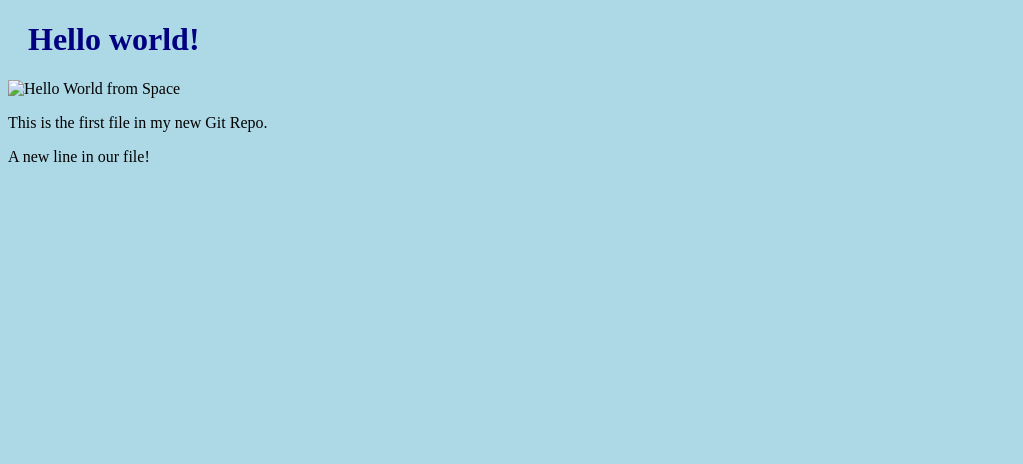
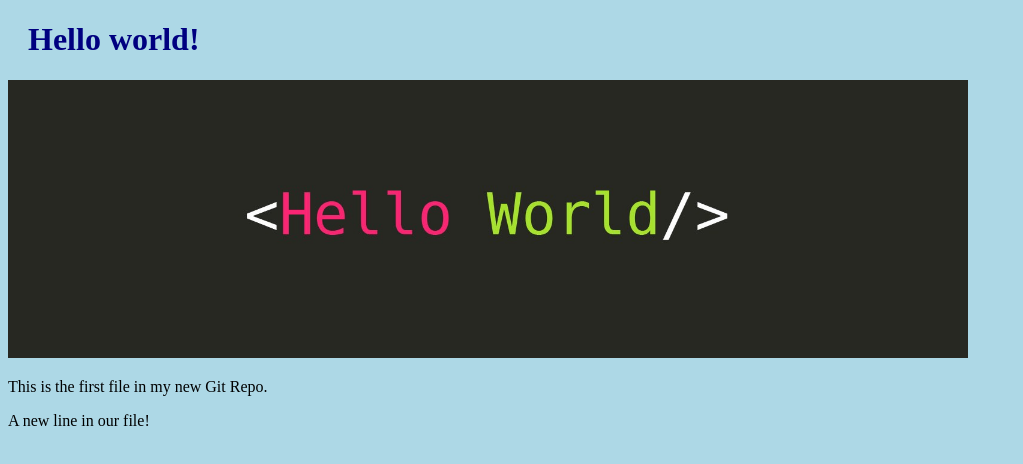
Before and after one commit to marianagmmarques/exemplo-java, a plain HTML site: page index.html in a window 1280 px wide. Shown: the whole page, without its empty margins (0-1023 px from the left). Drawn offline with Linux system fonts and the light colour scheme.

Commit message:
Altered the name of image

```diff
--- a/index.html
+++ b/index.html
@@ -7,7 +7,7 @@
 <body>
 
 <h1>Hello world!</h1>
-<div><img src="img_hello_world.jpg" alt="Hello World from Space"
+<div><img src="hello-world-images.jpg" alt="Hello World from Space"
 style="width:100%;max-width:960px"></div>
 <p>This is the first file in my new Git Repo.</p>
 <p>A new line in our file!</p>
```
